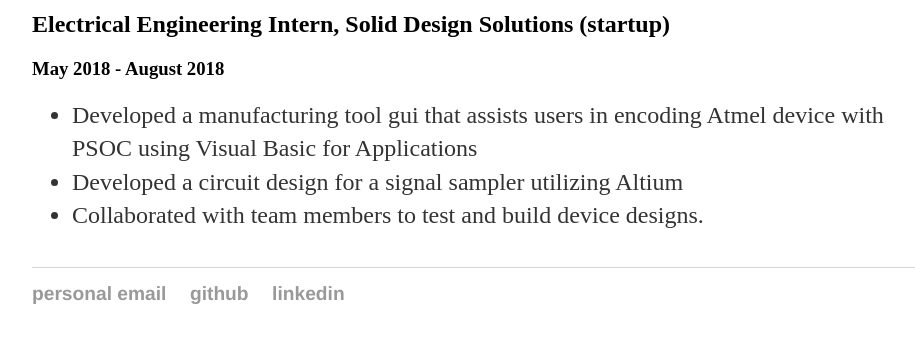
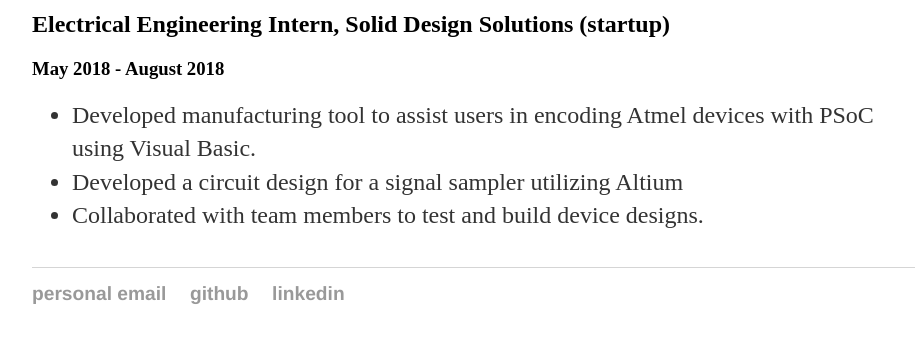
Before and after one commit to nnordling365/nnordling365.github.io, a plain HTML site: page internships.html in a window 1280 px wide. Shown: the part 202-544 px from the top of the page, without its empty margins (160-1075 px from the left). Drawn offline with Linux system fonts and the light colour scheme.

Commit message:
Update internships.html

```diff
--- a/internships.html
+++ b/internships.html
@@ -26,12 +26,9 @@
 				<h2>Electrical Engineering Intern, Solid Design Solutions (startup)</h2>
 				<h3>May 2018 - August 2018</h3>
 				<ul>
-					<li>Developed a manufacturing tool gui that assists users in encoding Atmel device with PSOC using Visual Basic for Applications</li>
+					<li>Developed manufacturing tool to assist users in encoding Atmel devices with PSoC using Visual Basic.</li>
 					<li>Developed a circuit design for a signal sampler utilizing Altium</li>
 					<li>Collaborated with team members to test and build device designs.</li>
-					<!--
-					<li>Automated extraction of data from SAP database software to create charts and graphs for presentations</li>
-					-->
 				</ul>
 				<br>
     		</div>
```
